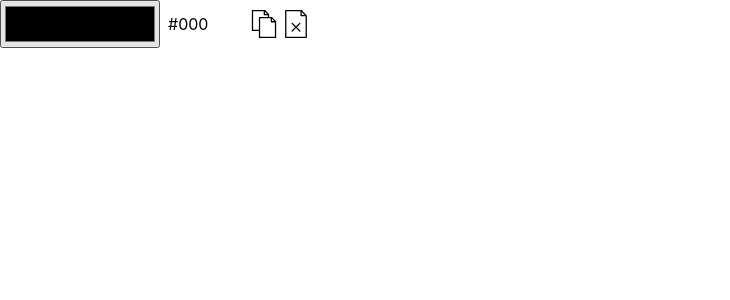
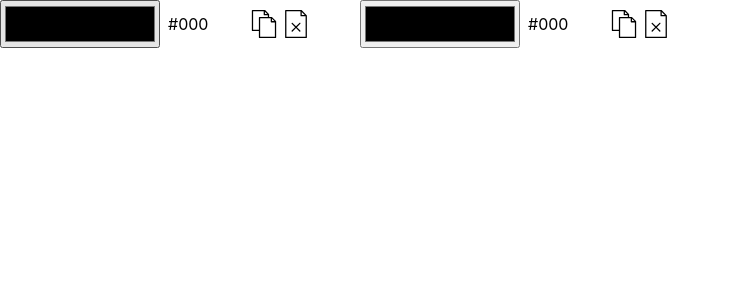
Before and after one commit to Yobuligo/color-palette.react, a React (Create React App) app: page / in a window 1280 px wide. Shown: the top 300 px of the page, without its empty margins (0-730 px from the left). Built offline with nearby package versions, Linux system fonts and the light colour scheme.

Commit message:
Add ColorPickerSection

```diff
--- a/src/App.tsx
+++ b/src/App.tsx
@@ -1,11 +1,11 @@
 import React from "react";
 import "./App.css";
-import { ColorPickerList } from "./components/colorPIckerList/ColorPickerList";
+import { ColorPickerSection } from "./components/colorPicketSection/ColorPickerSection";
 
 const App: React.FC = () => {
   return (
     <>
-      <ColorPickerList />
+      <ColorPickerSection />
     </>
   );
 };
--- a/src/components/colorPIckerList/ColorPickerList.module.css
+++ b/src/components/colorPIckerList/ColorPickerList.module.css
@@ -1,3 +1,8 @@
+.colorPickerList {
+  display: flex;
+  flex-direction: column;
+}
+
 .addButton {
   cursor: pointer;
 }
--- a/src/components/colorPIckerList/ColorPickerList.tsx
+++ b/src/components/colorPIckerList/ColorPickerList.tsx
@@ -2,6 +2,7 @@ import { ReactComponent as AddIcon } from "../../assets/add.svg";
 import { ColorPicker } from "../colorPicker/ColorPicker";
 import { IColorPickerListProps } from "./IColorPickerListProps";
 import { useColorPickerListViewModel } from "./useColorPickerListViewModel";
+import styles from "./ColorPickerList.module.css";
 
 export const ColorPickerList: React.FC<IColorPickerListProps> = (props) => {
   const viewModel = useColorPickerListViewModel(props);
@@ -20,11 +21,11 @@ export const ColorPickerList: React.FC<IColorPickerListProps> = (props) => {
   ));
 
   return (
-    <>
+    <div className={styles.colorPickerList}>
       {viewModel.colors.length === 0 && (
         <AddIcon width={"5rem"} onClick={viewModel.onAddColor} />
       )}
       {items}
-    </>
+    </div>
   );
 };
--- /dev/null
+++ b/src/components/colorPicketSection/ColorPickerSection.module.css
@@ -0,0 +1,5 @@
+.colorPickerSection {
+  display: flex;
+  flex-direction: row;
+  column-gap: 3rem;
+}
--- /dev/null
+++ b/src/components/colorPicketSection/ColorPickerSection.tsx
@@ -0,0 +1,14 @@
+import { ColorPickerList } from "../colorPIckerList/ColorPickerList";
+import styles from "./ColorPickerSection.module.css";
+import { IColorPickerSectionProps } from "./IColorPickerSectionProps";
+
+export const ColorPickerSection: React.FC<IColorPickerSectionProps> = (
+  props
+) => {
+  return (
+    <div className={styles.colorPickerSection}>
+      <ColorPickerList />
+      <ColorPickerList />
+    </div>
+  );
+};
--- /dev/null
+++ b/src/components/colorPicketSection/IColorPickerSectionProps.ts
@@ -0,0 +1 @@
+export interface IColorPickerSectionProps {}
```
